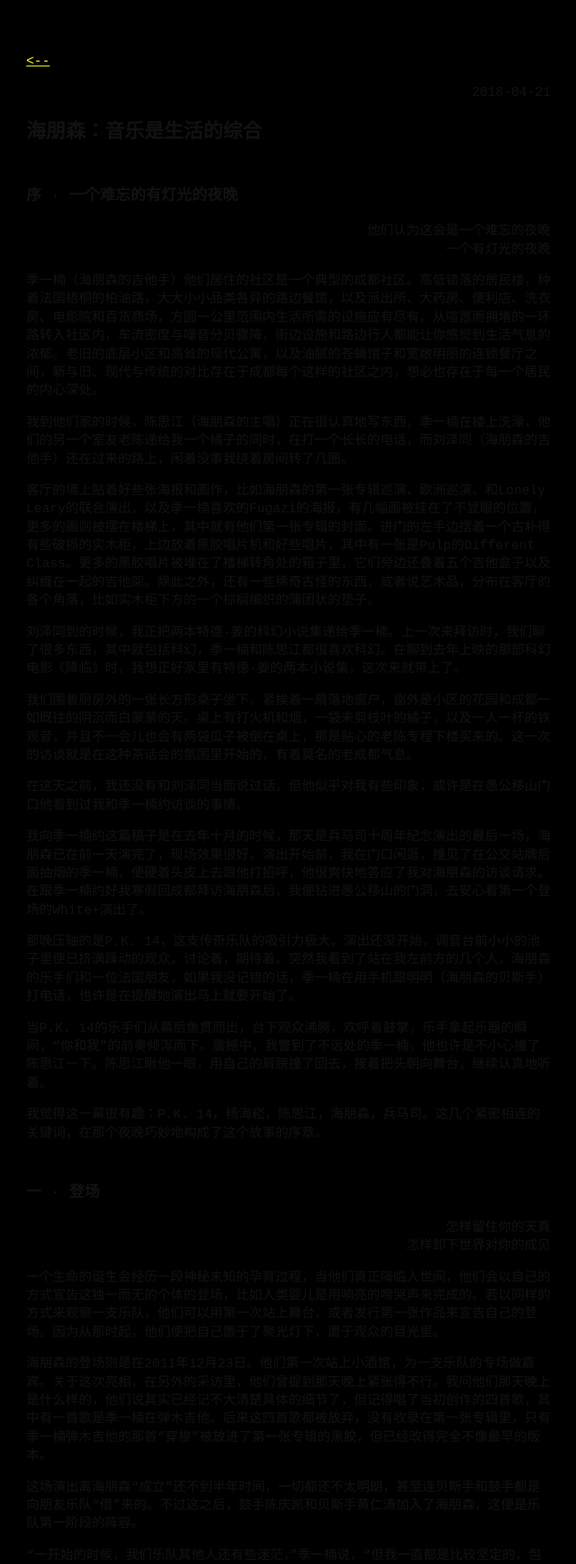
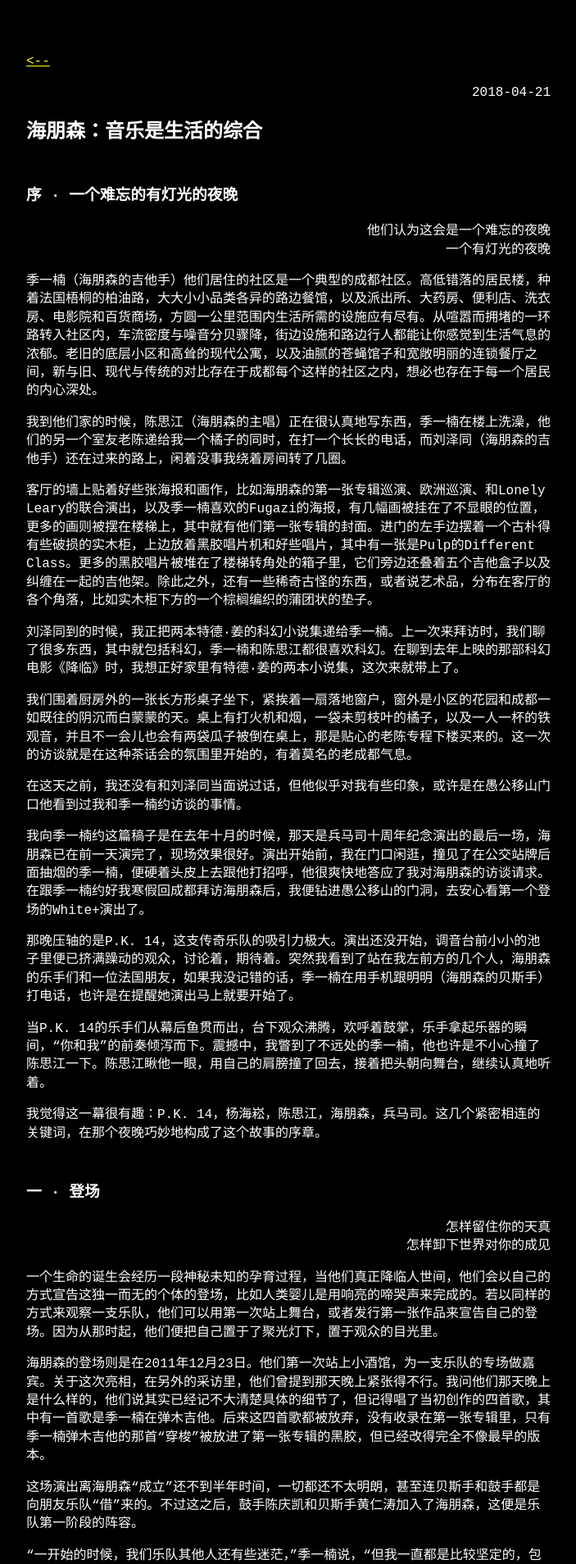
Before and after one commit to salingerlin/salingerlin.github.io, a Jekyll site: the page built from _posts/2018-04-21-海朋森：音乐是生活的综合.md, in a window 1280 px wide. Shown: the top 1908 px of the page at 82% size, without its empty margins (288-991 px from the left). Built offline with Jekyll 4.4.1, drawn with Linux system fonts in a browser that asks for light colours.

Commit message:
Update 2018-04-21-海朋森：音乐是生活的综合.md

```diff
--- a/_posts/2018-04-21-海朋森：音乐是生活的综合.md
+++ b/_posts/2018-04-21-海朋森：音乐是生活的综合.md
@@ -302,7 +302,3 @@ If You Are Racist, Sexist, Homophobic, Or An Asshole, Don’t Come.<br>
 说完，她点点头，就转身出门去了。
 
 <p align="right">——2018年于北京雁栖湖</p>
-
-<style>
-h1,h2,h3,h4,h5,h6,h7,p { color: #eee !important; }
-</style>
```
